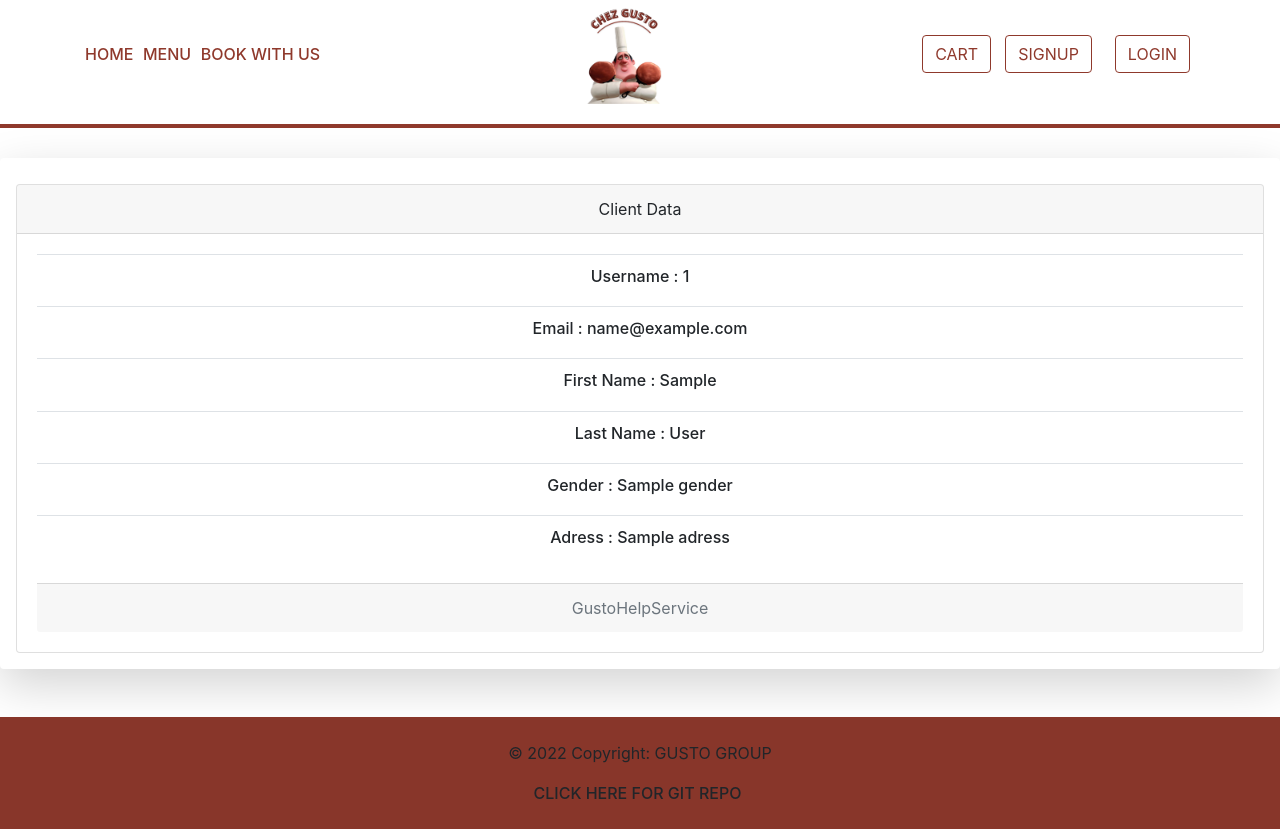
After one commit to ProjetSymfony1/Projet, a Symfony app: template templates/admin/clientData.html.twig in a window 1280 px wide. The commit adds this page. Run offline with Twig, Linux system fonts and the light colour scheme; the template is opened without the code that fills it: most values are stand-ins (such as "Sample title", 1, 10 or a date in 2020); some libraries are stand-ins or nearby versions.

Commit message:
client data feature

```diff
--- a/templates/admin/adminMessages.html.twig
+++ b/templates/admin/adminMessages.html.twig
@@ -26,7 +26,7 @@
                 <tbody>
                 {% if messages != null %}
                     {% for i in 0..messages|length-1 %}
-                        <td> {{ username[i]}}</td>
+                        <td><a href="{{ path('clientData') }}?idUser={{ username[i] }}">{{ username[i]}}</a></td>
                         <td>{{ messages[i].object }}</td>
                         <td>{{ messages[i].message }}</td>
                         <td>{{ messages[i].status }}</td>
@@ -40,7 +40,7 @@
 
                 </tbody>
                     {% endfor %}
-                {% endif %}
+                {% endif     %}
                 </table>
         <div class="card-footer text-muted">
             GustoHelpService
--- /dev/null
+++ b/templates/admin/clientData.html.twig
@@ -0,0 +1,54 @@
+{% extends 'base.html.twig' %}
+
+{% block title %}My Account{% endblock %}
+
+{% block body %}
+
+    <div class="shadow-lg p-3 mb-5 bg-white rounded">
+        <div class="card text-center">
+            <div class="card-header">
+                Client Data
+            </div>
+            <div class="card-body">
+                <table class="table">
+                    <tbody>
+                    <tr>
+                        <td>
+                            <h6 class="textDesc">Username : {{ data.idUser }}</h6>
+
+                        </td>
+                    </tr>
+                    <tr>
+                        <td>
+                            <h6 class="textDesc">Email : {{ data.mail }}</h6>
+                        </td>
+                    </tr>
+                    <tr>
+                        <td>
+                            <h6 class="textDesc">First Name : {{ data.firstName }}</h6>
+                        </td>
+                    </tr>
+                    <tr>
+                        <td>
+                            <h6 class="textDesc">Last Name : {{ data.lastName }}</h6>
+                        </td>
+                    </tr>
+                    <tr>
+                        <td>
+                            <h6 class="textDesc">Gender : {{ data.gender }}</h6>
+                        </td>
+                    </tr>
+                    <tr>
+                        <td>
+                            <h6 class="textDesc">Adress : {{ data.adress }}</h6>
+                        </td>
+                    </tr>
+                    </tbody>
+                </table>
+                <div class="card-footer text-muted">
+                    GustoHelpService
+                </div>
+            </div>
+        </div>
+    </div>
+{% endblock %}
```
Also changed, not shown: src/Controller/AdminController.php (+10 -0 lines), 9 other files.
